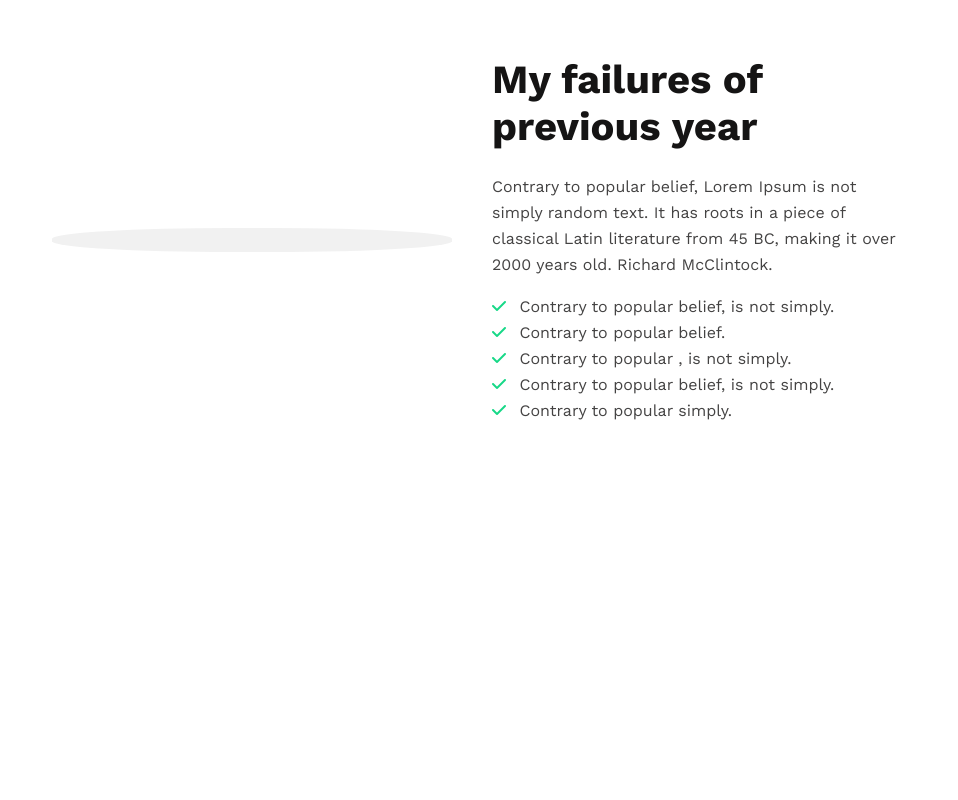
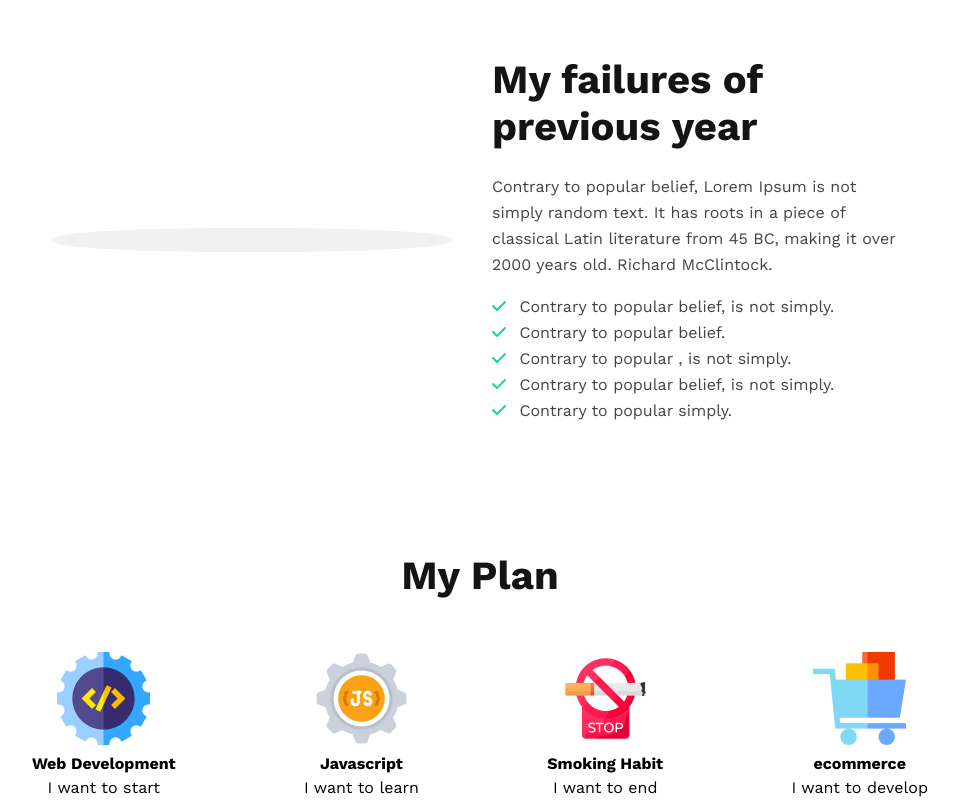
Before and after one commit to Albab47/new-year-new-me, a plain HTML site: page index.html in a window 1280 px wide. Shown: the part 872-1672 px from the top of the page, without its empty margins (160-1118 px from the left). Before the commit the page ends 1296 px from the top, so only its background shows below. Drawn offline with nearby package versions, Linux system fonts and the light colour scheme.

Commit message:
Add plan section

```diff
--- a/index.html
+++ b/index.html
@@ -48,6 +48,35 @@
             </div>
         </div>
     </section>
+
+    <!-- Plan -->
+    <section id="plan">
+        <div class="container">
+            <h3 class="section-title">My Plan</h3>
+            <div class="plan-items">
+                <div class="item">
+                    <img src="images/icons/web.png" alt="">
+                    <h4>Web Development</h4>
+                    <p>I want to start</p>
+                </div>
+                <div class="item">
+                    <img src="images/icons/js.png" alt="">
+                    <h4>Javascript</h4>
+                    <p>I want to learn</p>
+                </div>
+                <div class="item">
+                    <img src="images/icons/smoke.png" alt="">
+                    <h4>Smoking Habit</h4>
+                    <p>I want to end</p>
+                </div>
+                <div class="item">
+                    <img src="images/icons/ecom.png" alt="">
+                    <h4>ecommerce</h4>
+                    <p>I want to develop</p>
+                </div>
+            </div>
+        </div>
+    </section>
 </body>
 
 </html>
--- a/styles/style.css
+++ b/styles/style.css
@@ -127,3 +127,31 @@ a {
     margin-right: 0.5rem;
     color: #16D887;
 }
+
+#plan {
+    margin-top: 8rem
+}
+
+#plan .container{
+    display: flex;
+    flex-direction: column;
+    justify-content: center;
+    gap: 3.3rem;
+}
+
+#plan .section-title {
+    text-align: center;
+}
+
+#plan .plan-items {
+    display: flex;
+    justify-content: space-between;
+}
+
+#plan .plan-items .item {
+    text-align: center;
+}
+
+#plan .plan-items .item img {
+    max-width: 5.8rem;
+}
```
